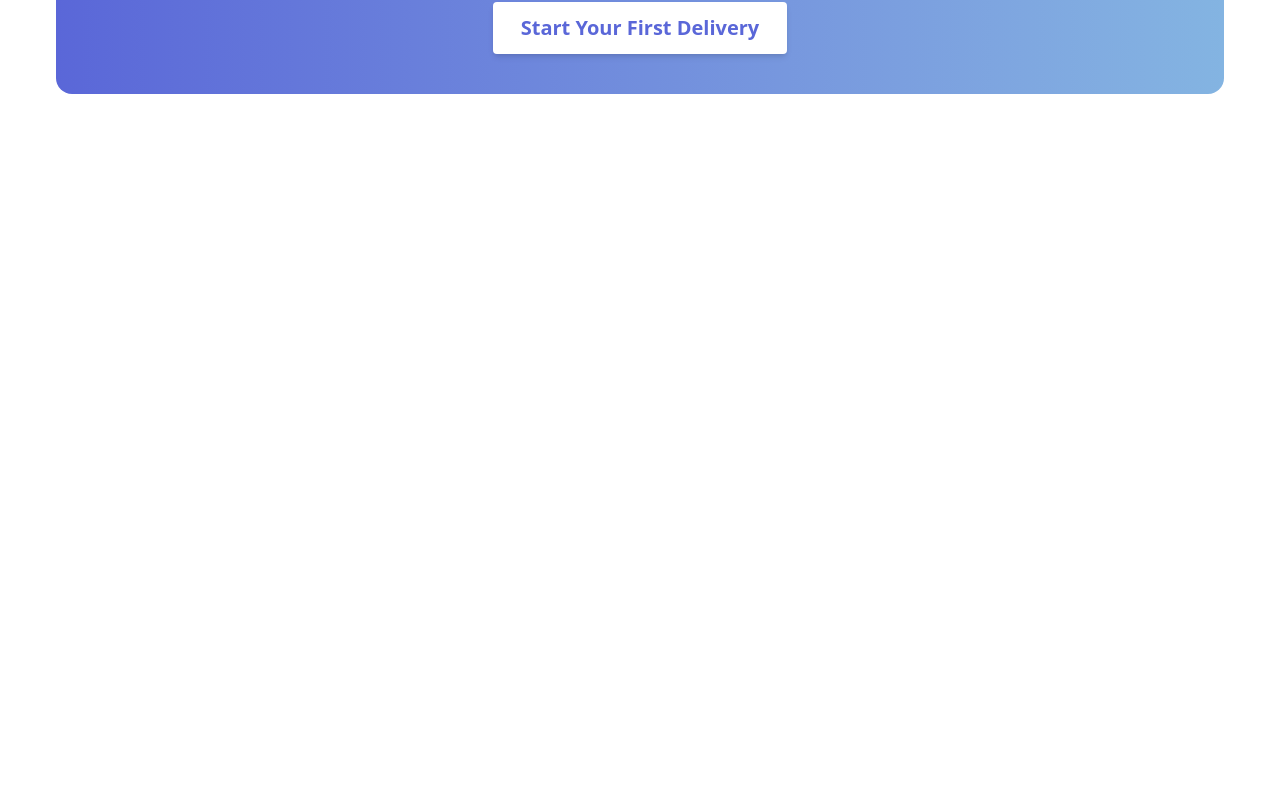
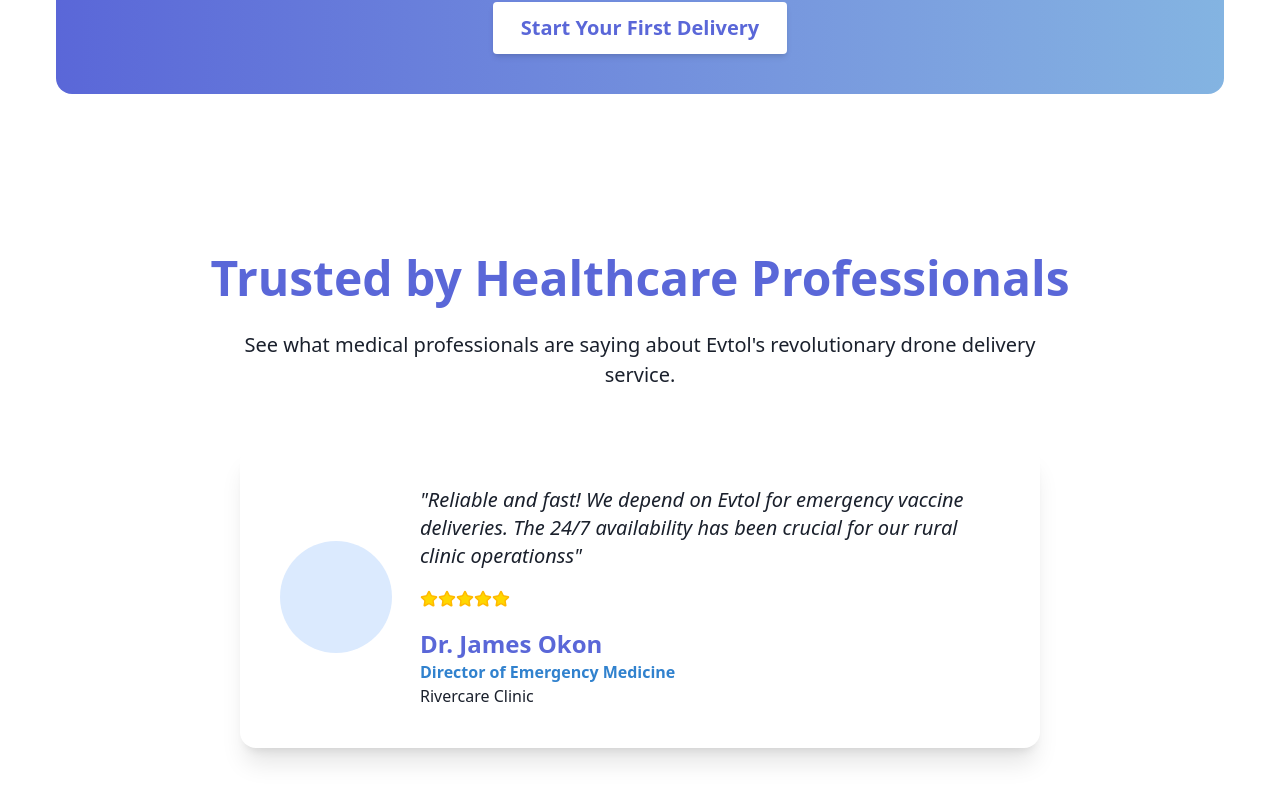
Before and after one commit to Uchenna99/Evtol-Delivery, a React (Vite) app: page / in a window 1280 px wide. Shown: the part 3509-4311 px from the top of the page. Before the commit the page ends 3683 px from the top, so only its background shows below. Built offline with nearby package versions, Linux system fonts and the light colour scheme.

Commit message:
testimonial section

```diff
--- /dev/null
+++ b/src/components/sections/Testimonials.tsx
@@ -0,0 +1,57 @@
+import { Star } from "lucide-react";
+
+
+
+const Testimonials = () => {
+  return (
+    <div className="w-full flex flex-col items-center gap-14 py-20 px-4">
+
+        <div className="w-full flex flex-col gap-7 items-center">
+            <h1 className="text-primary text-4xl md:text-5xl font-semibold">
+                Trusted by Healthcare Professionals
+            </h1>
+            <p className="w-full max-w-[800px] text-text text-xl text-center leading-normal">
+                See what medical professionals are saying about Evtol's revolutionary drone delivery service.
+            </p>
+        </div>
+
+
+        <div className="w-full max-w-[800px] bg-white rounded-2xl p-10 shadow-xl flex items-center gap-7">
+
+            <div className="min-w-28 min-h-28 rounded-full bg-blue-100"></div>
+
+            <div className="flex flex-col gap-5">
+                <p className="text-text text-xl italic">
+                    "Reliable and fast! We depend on Evtol for emergency vaccine deliveries. The 24/7 availability has
+                    been crucial for our rural clinic operationss"
+                </p>
+
+                <div className="flex items-center text-amber-400">
+                    {
+                        Array.from({length:5}, (_,i)=> i + 1).map(()=>(
+                            <Star size={18} fill="gold"/>
+                        ))
+                    }
+                </div>
+
+                <div className="">
+                    <p className="text-primary text-2xl font-semibold">
+                        Dr. James Okon
+                    </p>
+                    <p className="text-secondary font-semibold">
+                        Director of Emergency Medicine
+                    </p>
+                    <p className="text-text">
+                        Rivercare Clinic
+                    </p>
+                </div>
+
+            </div>
+
+        </div>
+
+    </div>
+  )
+}
+
+export default Testimonials;
--- a/src/pages/LandingPage.tsx
+++ b/src/pages/LandingPage.tsx
@@ -1,5 +1,6 @@
 import Hero from "../components/sections/Hero";
 import HowItWorks from "../components/sections/HowItWorks";
+import Testimonials from "../components/sections/Testimonials";
 import WhyChooseUs from "../components/sections/WhyChooseUs";
 
 
@@ -14,6 +15,8 @@
 
         <HowItWorks />
 
+        <Testimonials />
+
     </div>
   )
 }
```
